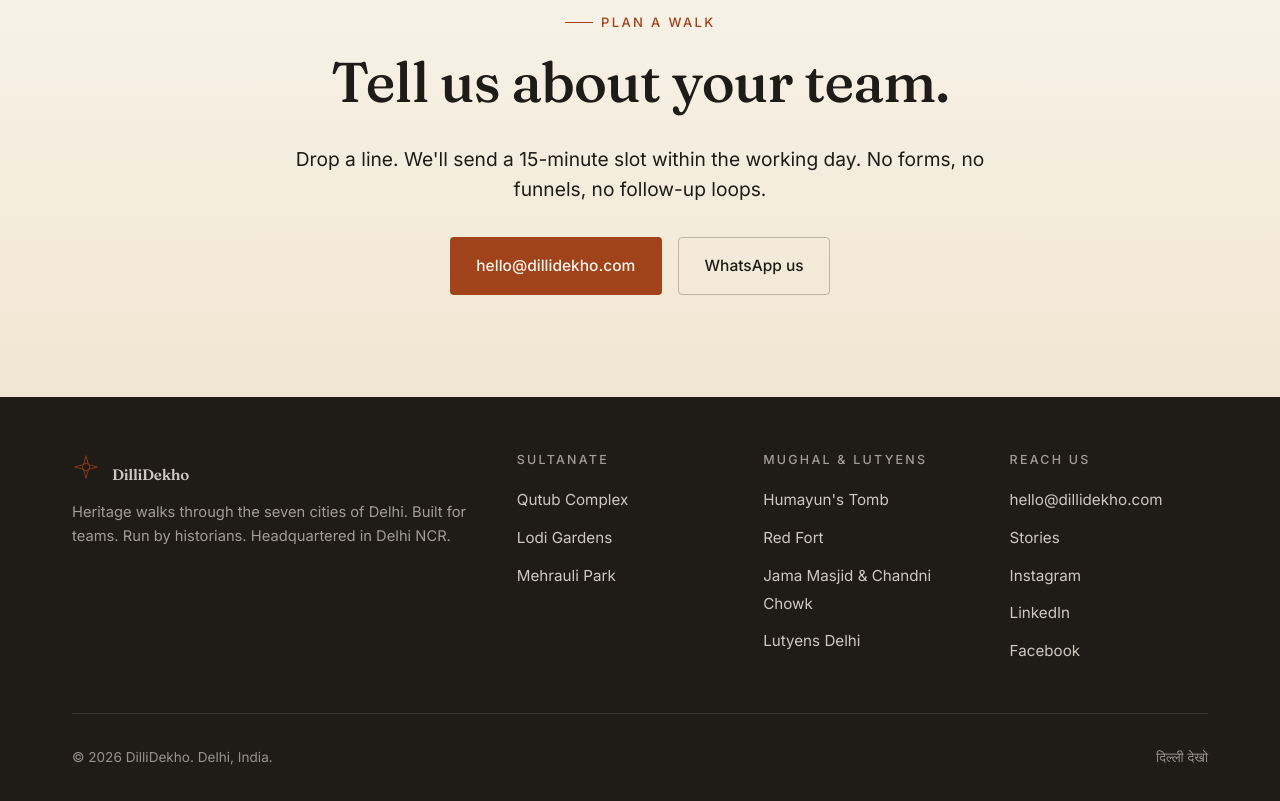
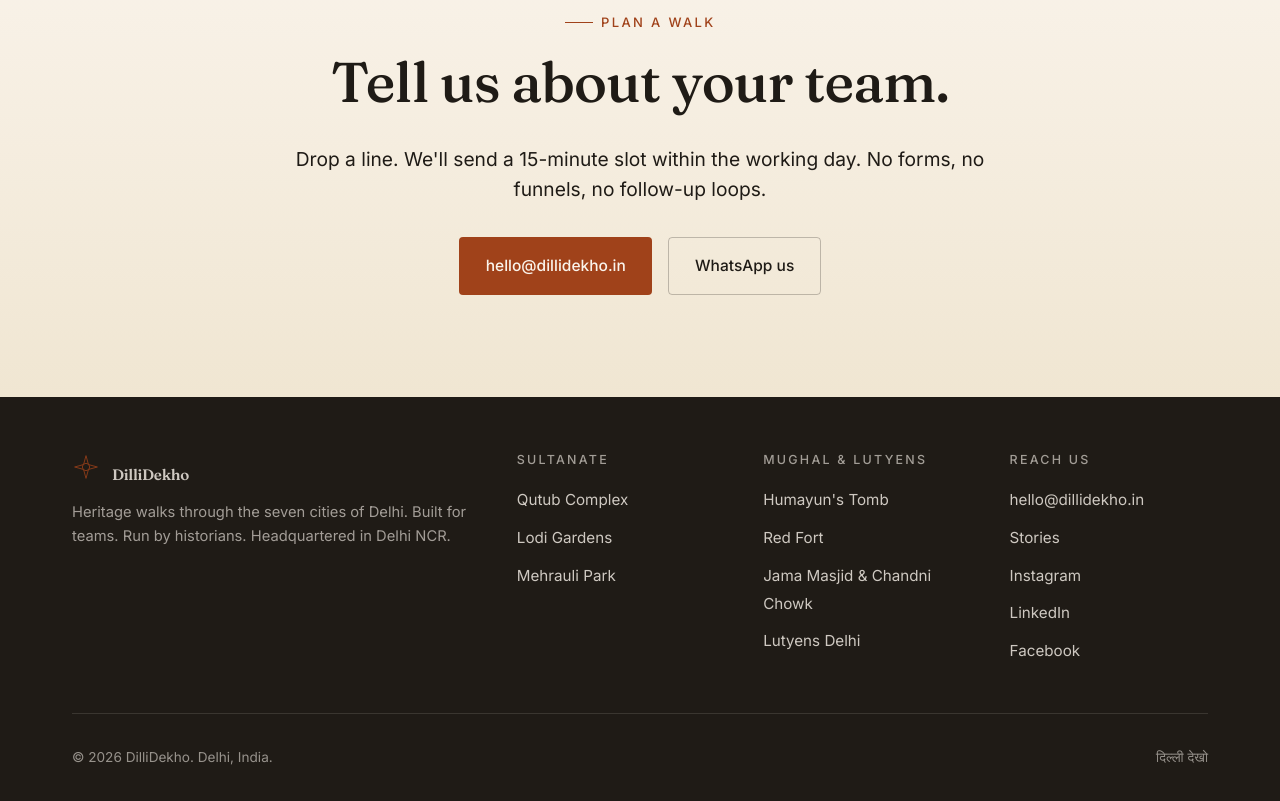
Before and after one commit to Thakurabl/dillidekho, a plain HTML site: page dillidekho/index.html in a window 1280 px wide. Shown: the part 6421-7222 px from the top of the page. Drawn offline with Linux system fonts and the light colour scheme.

Commit message:
Replace placeholders with real contact info
- WhatsApp: 919999999999 -> 919011364117 (Abhishek's number)
- Email: hello@dillidekho.com -> hello@dillidekho.in

Across all 9 HTML files (index, blog listing, all 7 blog posts).

Note: email will start working once dillidekho.in is purchased and email
forwarding is set up at the registrar. WhatsApp link works immediately.

Co-Authored-By: Claude Opus 4.7 (1M context) <noreply@anthropic.com>

```diff
--- a/dillidekho/index.html
+++ b/dillidekho/index.html
@@ -648,8 +648,8 @@
       Drop a line. We'll send a 15-minute slot within the working day. No forms, no funnels, no follow-up loops.
     </p>
     <div class="contact-options">
-      <a class="btn btn-primary" href="mailto:hello@dillidekho.com?subject=Heritage%20walk%20for%20our%20team">hello@dillidekho.com</a>
-      <a class="btn btn-ghost" href="https://wa.me/919999999999" target="_blank" rel="noopener">WhatsApp us</a>
+      <a class="btn btn-primary" href="mailto:hello@dillidekho.in?subject=Heritage%20walk%20for%20our%20team">hello@dillidekho.in</a>
+      <a class="btn btn-ghost" href="https://wa.me/919011364117" target="_blank" rel="noopener">WhatsApp us</a>
     </div>
   </div>
 </section>
@@ -693,7 +693,7 @@
       <div>
         <h4>Reach us</h4>
         <ul>
-          <li><a href="mailto:hello@dillidekho.com">hello@dillidekho.com</a></li>
+          <li><a href="mailto:hello@dillidekho.in">hello@dillidekho.in</a></li>
           <li><a href="blog.html">Stories</a></li>
           <li><a href="#">Instagram</a></li>
           <li><a href="#">LinkedIn</a></li>
```
Also changed, not shown: dillidekho/blog-delhi-history.html (+1 -1 lines), dillidekho/blog-humayun-tomb.html (+1 -1 lines), dillidekho/blog-nizamuddin.html (+1 -1 lines), dillidekho/blog-peacock-throne.html (+1 -1 lines), dillidekho/blog-post.html (+1 -1 lines), dillidekho/blog-qila-mubarak.html (+1 -1 lines), dillidekho/blog-qutub-indo-islamic.html (+1 -1 lines), dillidekho/blog.html (+1 -1 lines).
